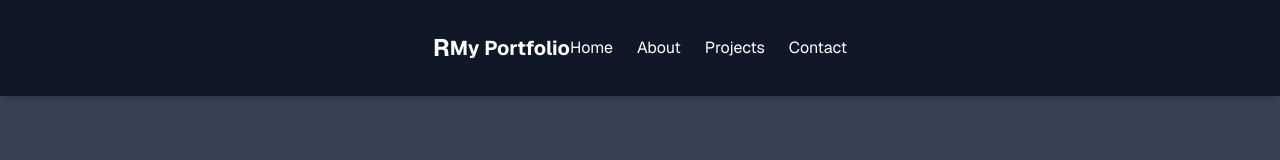
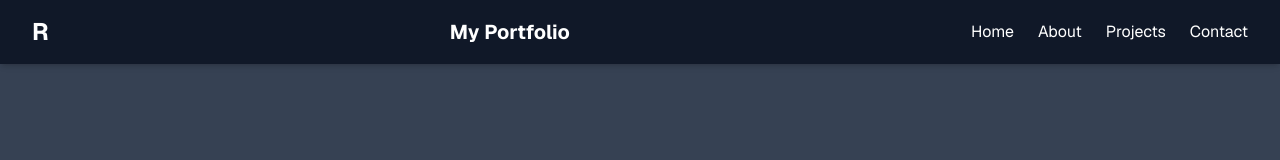
Before and after one commit to ZenorianDev/Portfolio, a Next.js app in the folder portfolio/: page / in a window 1280 px wide. Shown: the top 160 px of the page. Built offline with nearby package versions, Linux system fonts and the light colour scheme.

Commit message:
homesection

```diff
--- a/portfolio/components/homesection.tsx
+++ b/portfolio/components/homesection.tsx
@@ -3,8 +3,7 @@ export default function HomeSection() {
     <main className="font-sans">
       {/* Navbar */}
       <nav className="fixed top-0 left-0 w-full bg-gray-900 text-white px-8 py-4 flex justify-between items-center shadow-md z-50">
-        <div className="max-w-6xl mx-auto flex justify-between items-center p-4">
-          <div className="text-2xl font-bold text-white">R</div>
+        <div className="text-2xl font-bold text-white">R</div>
         <h1 className="text-xl font-bold">My Portfolio</h1>
         <ul className="flex space-x-6">
           <li><a href="#homesection">Home</a></li>
@@ -12,7 +11,6 @@ export default function HomeSection() {
           <li><a href="#projects">Projects</a></li>
           <li><a href="#contact">Contact</a></li>
         </ul>
-        </div>
       </nav>
 
       {/* Home Section */}
```
